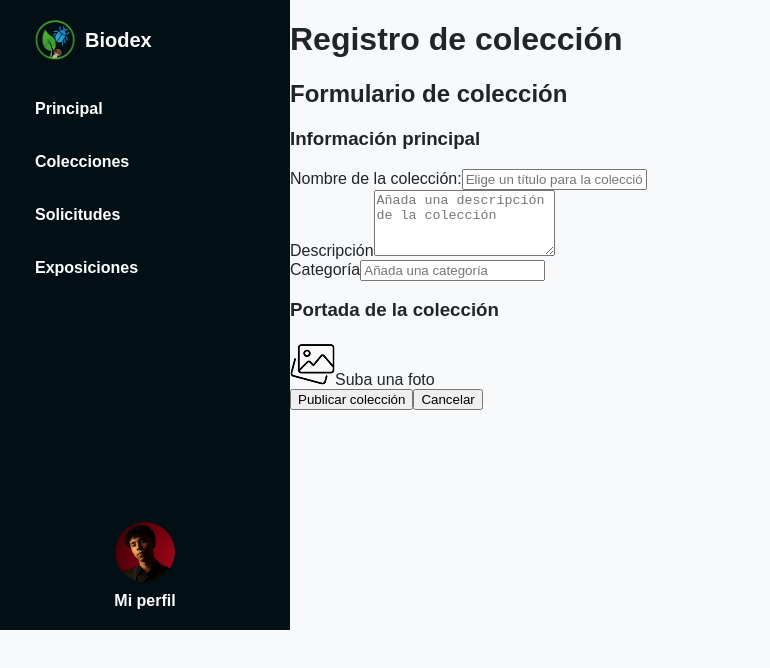
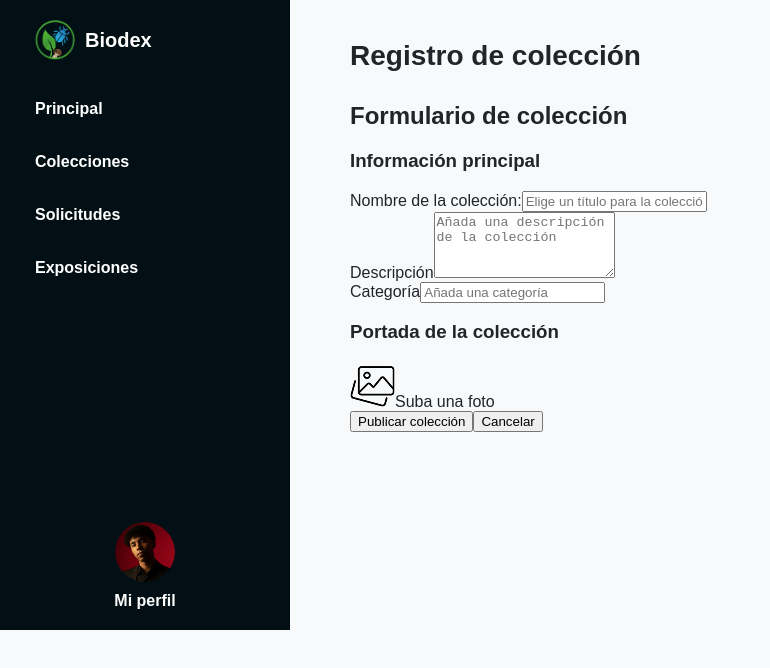
Before and after one commit to AndresGonzalez10/BioDexFront, an Angular app: page /colection in a window 1280 px wide. Shown: the top 668 px of the page, without its empty margins (0-770 px from the left). Built offline with nearby package versions, Linux system fonts and the light colour scheme.

Commit message:
mejora del estilo del header de la vista registro de colecciones

```diff
--- a/src/app/pages/colection-r/colection-r.css
+++ b/src/app/pages/colection-r/colection-r.css
@@ -4,3 +4,29 @@
   background-color: #f8f9fa;
   color: #212529;
 }
+
+main {
+  flex: 1;
+  overflow-y: auto;
+  padding: 40px 60px;
+}
+
+.header-registro {
+  display: flex;
+  align-items: center;
+  gap: 15px;
+  margin-bottom: 30px;
+}
+
+.header-registro .back-link {
+    font-size: 24px;
+    font-weight: bold;
+    color: #333;
+    text-decoration: none;
+}
+
+.header-registro h1 {
+  font-size: 28px;
+  font-weight: bold;
+  margin: 0;
+}
```
